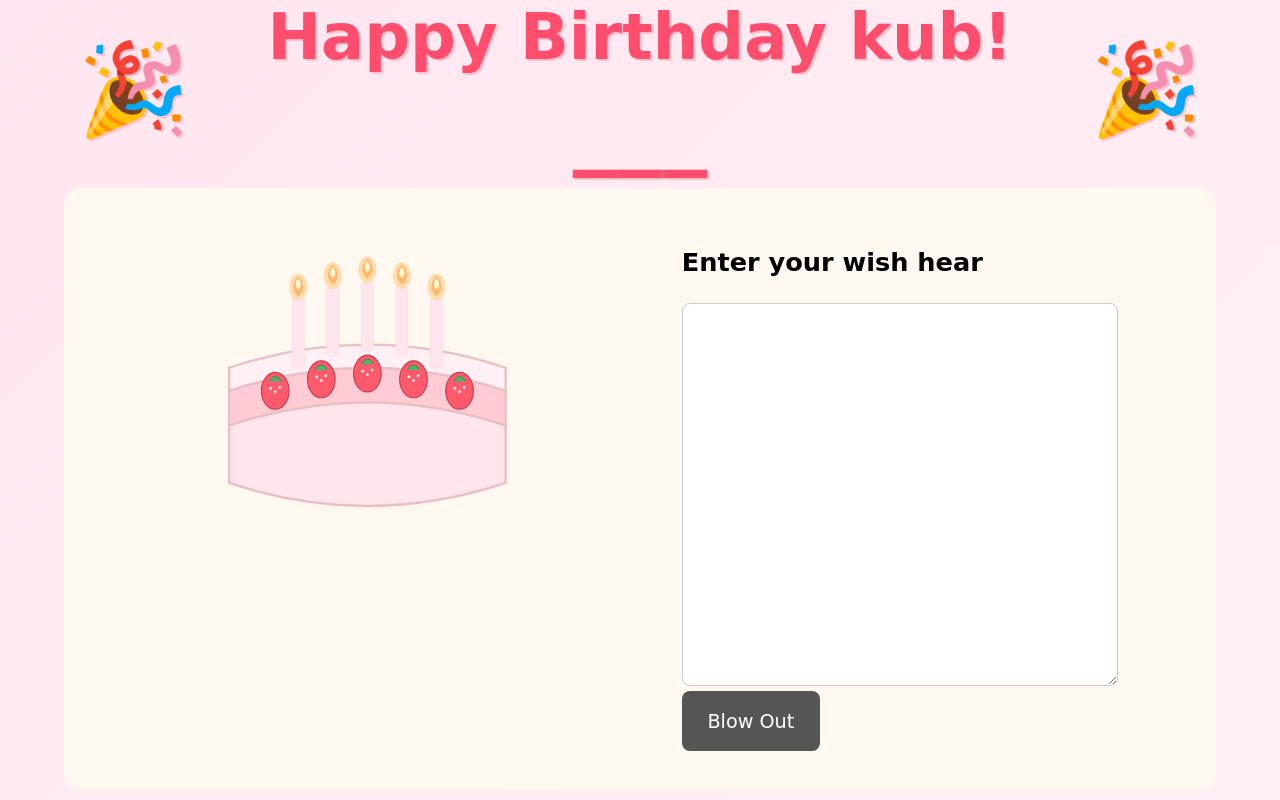
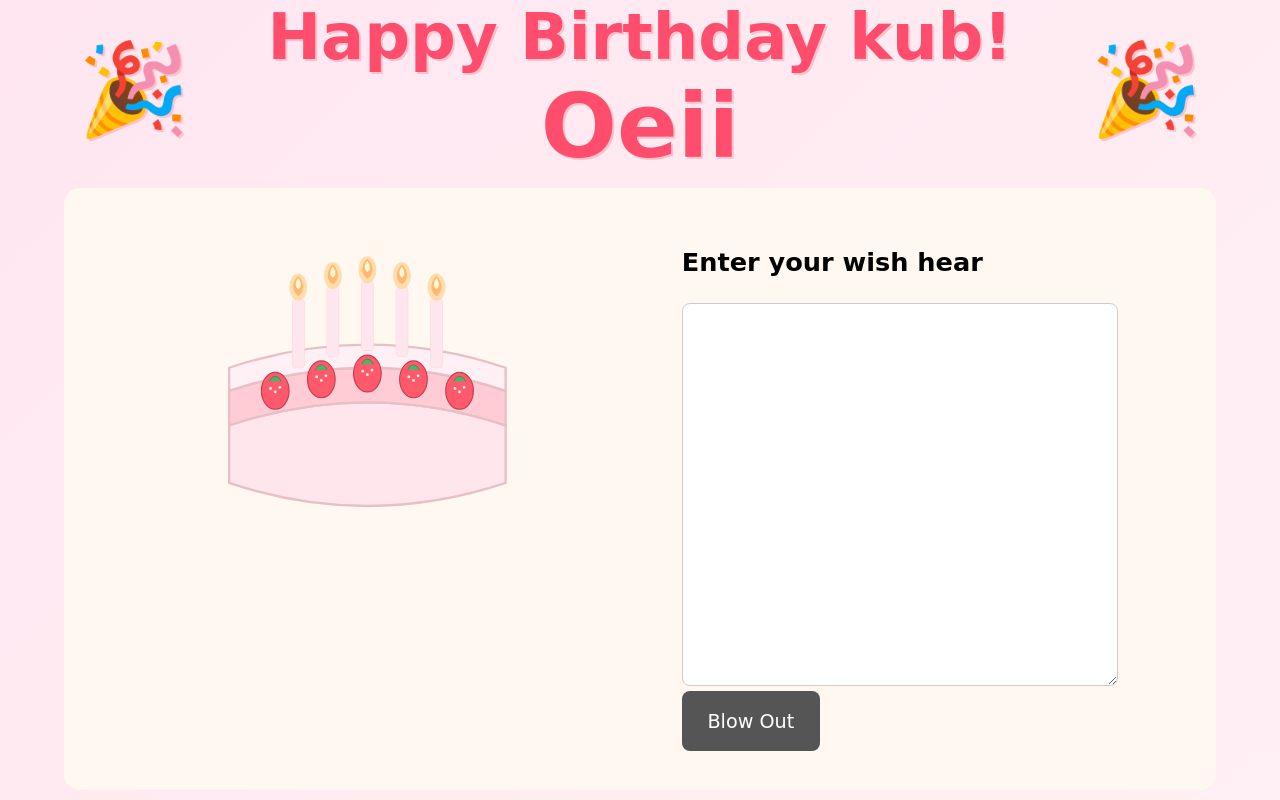
Before and after one commit to DIN05235/my_vite_site, a React (Vite) app: page / in a window 1280 px wide. Built offline with nearby package versions, Linux system fonts and the light colour scheme.

Commit message:
Change title

```diff
--- a/src/App.jsx
+++ b/src/App.jsx
@@ -13,6 +13,9 @@ export default function App() {
     window.addEventListener("resize", handleResize);
     // cleanup
     return () => window.removeEventListener("resize", handleResize);
+  }, []);
+  useEffect(() => {
+    document.title = "HBD Oeii!!";
   }, []);
   function handleClick() {
     cakeRef.current?.blowOut()
@@ -72,7 +75,7 @@ export default function App() {
                 margin: 0,
               }}
             >
-              ___
+              Oeii
             </h1>
         </div>
         <h1
```
